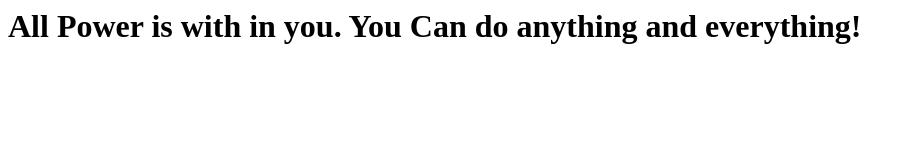
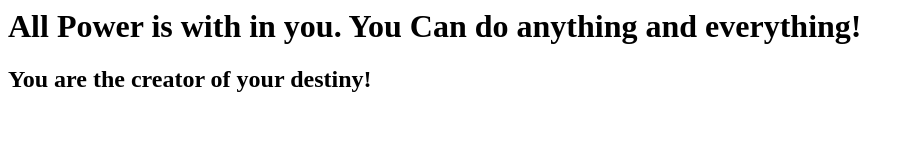
Before and after one commit to UsernameUtkarsh/firstgitrepo, a plain HTML site: page index.html in a window 1280 px wide. Shown: the whole page, without its empty margins (0-914 px from the left). Drawn offline with Linux system fonts and the light colour scheme.

Commit message:
added 2nd qoute

```diff
--- a/index.html
+++ b/index.html
@@ -1,5 +1,6 @@
 <html>
 <body>
 <h1>All Power is with in you. You Can do anything and everything!</h1>
+<h2>You are the creator of your destiny!</h2>
 </body>
 </html>
```
